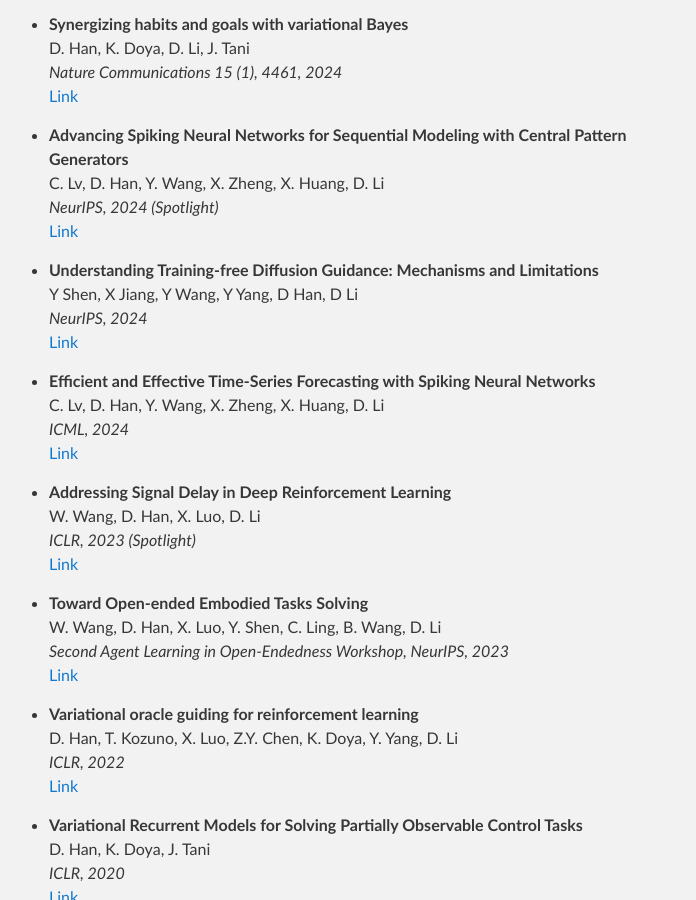
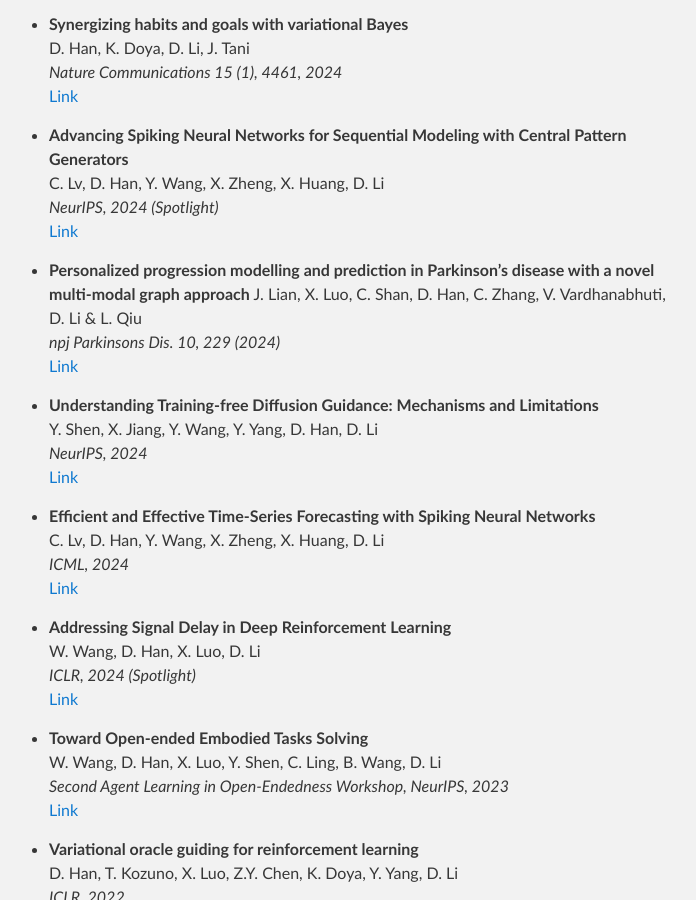
Before and after one commit to FrostHan/FrostHan.github.io, a Jekyll site: the page built from index.md, in a window 1280 px wide and 900 px high, scrolled down 1064 px. Shown: the whole window, without its empty margins (291-987 px from the left). Built offline with Jekyll 4.4.1, drawn with Linux system fonts in a browser that asks for light colours; our own code applies the rules of GitHub Pages for plain Markdown files.

Commit message:
Update index.md

```diff
--- a/index.md
+++ b/index.md
@@ -43,8 +43,13 @@
     *NeurIPS, 2024 (Spotlight)*
     [Link](https://arxiv.org/abs/2405.14362)
 
+- **Personalized progression modelling and prediction in Parkinson’s disease with a novel multi-modal graph approach**
+    J. Lian, X. Luo, C. Shan, D. Han, C. Zhang, V. Vardhanabhuti, D. Li & L. Qiu
+    *npj Parkinsons Dis. 10, 229 (2024)*
+    [Link](https://www.nature.com/articles/s41531-024-00832-w)
+
 - **Understanding Training-free Diffusion Guidance: Mechanisms and Limitations**
-    Y Shen, X Jiang, Y Wang, Y Yang, D Han, D Li
+    Y. Shen, X. Jiang, Y. Wang, Y. Yang, D. Han, D. Li
     *NeurIPS, 2024*
     [Link](https://arxiv.org/abs/2403.12404)
 
@@ -55,7 +60,7 @@
 
 - **Addressing Signal Delay in Deep Reinforcement Learning**
     W. Wang, D. Han, X. Luo, D. Li
-    *ICLR, 2023 (Spotlight)*
+    *ICLR, 2024 (Spotlight)*
     [Link](https://openreview.net/forum?id=r1xzuHtvjRZ)
 
 - **Toward Open-ended Embodied Tasks Solving**
```
